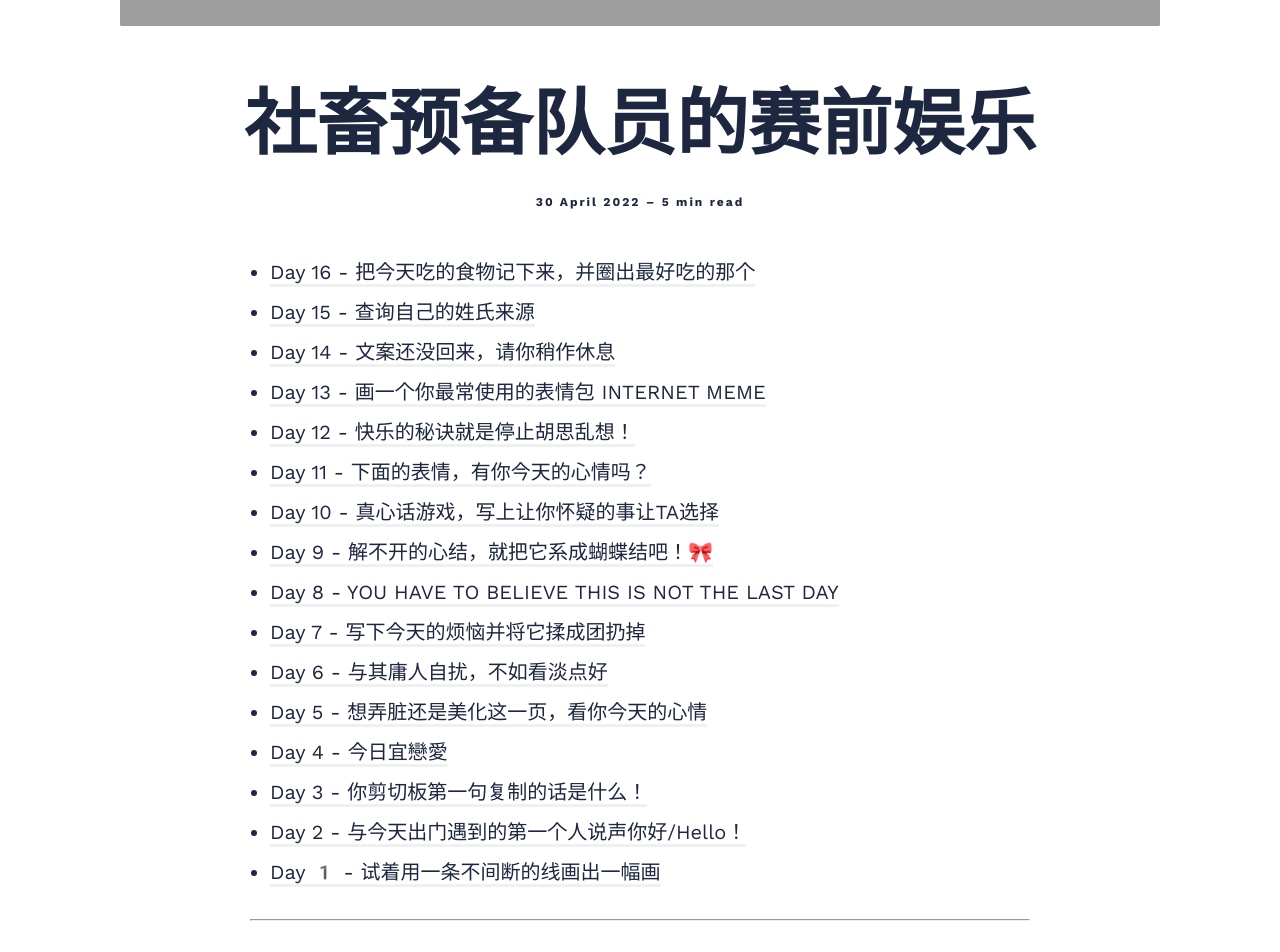
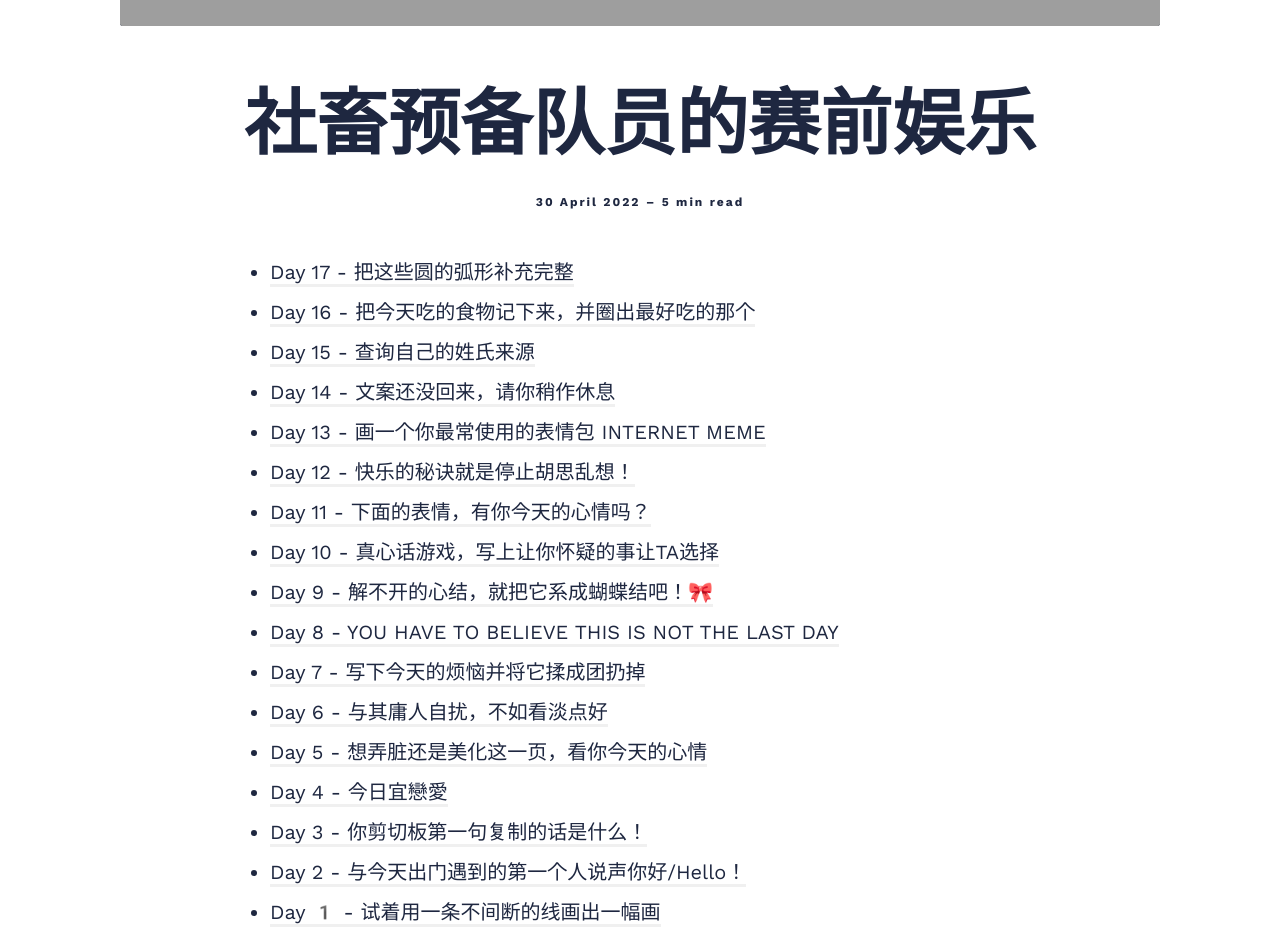
Before and after one commit to Ethel-yueying-sun/Ethel-yueying-sun.github.io, a Jekyll site: the page built from _posts/2022-04-25-Games.md, in a window 1280 px wide and 1400 px high, scrolled down 714 px. Shown: the top 952 px of the window. Built offline with Jekyll 4.4.1, drawn with Linux system fonts in a browser that asks for light colours; nearby versions of some CDN libraries; comment, search, counter and statistics services are not loaded; some of the changed text lies outside the part shown; grey boxes are pictures that could not be loaded.

Commit message:
Games day 17 commited

```diff
--- a/_posts/2022-04-25-Games.md
+++ b/_posts/2022-04-25-Games.md
@@ -7,6 +7,7 @@
 tags: [2022, pcy, life]
 ---
 
+- [Day 17 - 把这些圆的弧形补充完整](#day-17---把这些圆的弧形补充完整)
 - [Day 16 - 把今天吃的食物记下来，并圈出最好吃的那个](#day-16---把今天吃的食物记下来并圈出最好吃的那个)
 - [Day 15 - 查询自己的姓氏来源](#day-15---查询自己的姓氏来源)
 - [Day 14 - 文案还没回来，请你稍作休息](#day-14---文案还没回来请你稍作休息)
@@ -26,6 +27,18 @@
 
 ---
 
+## Day 17 - 把这些圆的弧形补充完整
+
+5.16 Monday
+
+|SYY||PCY|
+|:---:|:---:|
+|<img src="/images/2022/04/Games/17-syy.jpg" style="border:solid 1px 000;margin:2px;" width="500"/>||<img src="/images/2022/04/Games/17-pcy.jpg" style="border:solid 1px 000;margin:2px;" width="500"/>|
+|||
+
+答辩就是这周了！ 老裴周三 我周五
+
+---
 
 ## Day 16 - 把今天吃的食物记下来，并圈出最好吃的那个
 
```
Also changed, not shown: images/2022/04/Games/17-pcy.jpg (added), 1 other file.
